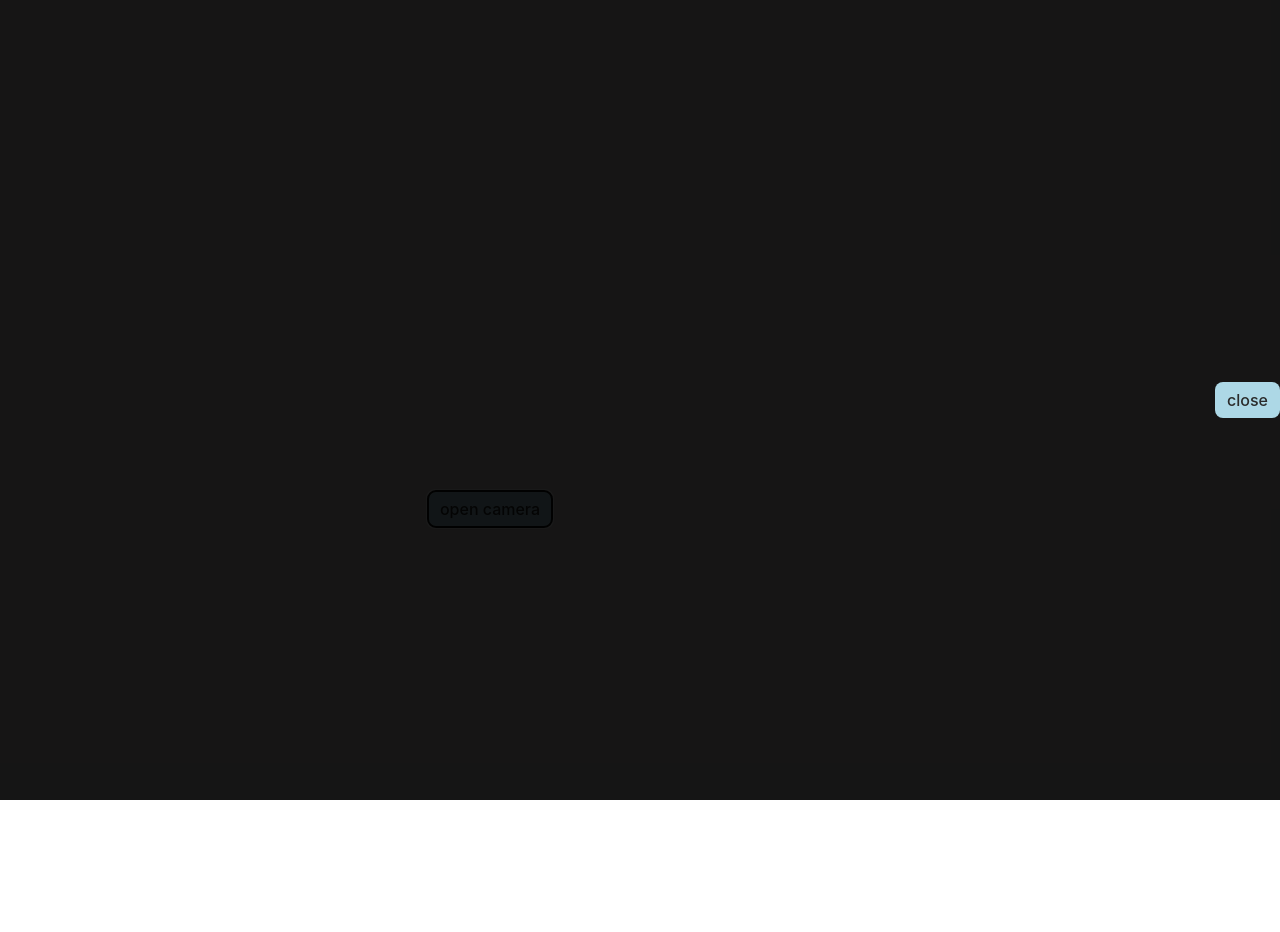
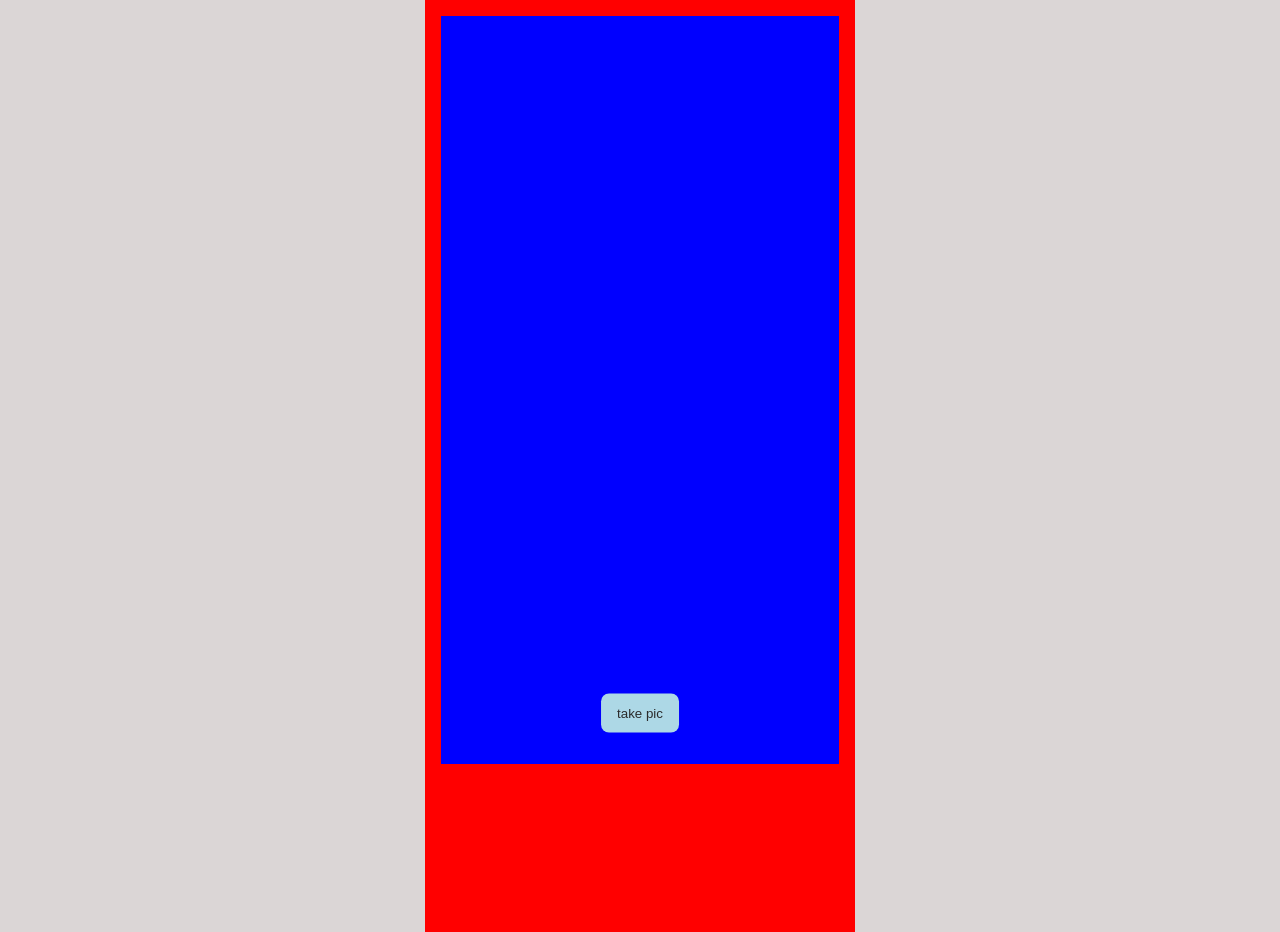
Before and after one commit to mfghir/task-pwa, a React (Vite) app: page / in a window 1280 px wide. Both pictures are taken after a click on the button "open camera". Before the commit the page ends 800 px from the top, so only its background shows below. Built offline with nearby package versions, Linux system fonts and the light colour scheme; no server answers.

Commit message:
test style

```diff
--- a/src/App.css
+++ /dev/null
@@ -1,59 +0,0 @@
-* {
-  padding: 0;
-  margin: 0;
-  box-sizing: border-box;
-}
-
-.App {
-  width: 100vw;
-  min-height: 100vh;
-  background: #dbd6d6;
-
-  display: flex;
-  justify-content: center;
-  align-items: center;
-}
-
-.btn {
-  border: none;
-  outline: none;
-  background: lightblue;
-
-  color: #2b2b2b;
-  text-align: center;
-  margin: 0 auto;
-
-  padding: 8px 12px;
-  border-radius: 8px;
-}
-
-.result {
-  position: fixed;
-  top: 0;
-  left: 100%;
-
-  width: 100%;
-  height: 100%;
-  display: flex;
-
-  align-items: center;
-  background-color: rgba(0, 0, 0, 0.9);
-  transition: .4s;
-}
-
-.result.hasPhoto {
-  left: 0;
-}
-
-video {
-  width: 100%;
-  min-width: 100%;
-  height: auto;
-
-}
-
-
-canvas {
-  width: 100%;
-  height: auto;
-}
--- a/src/App.jsx
+++ b/src/App.jsx
@@ -1,9 +1,8 @@
 import { useEffect, useRef, useState } from "react";
-import reactLogo from "./assets/react.svg";
-import "./App.css";
 
 function App() {
   const [hasPhoto, setHasPhoto] = useState(false);
+  const [openCamera, setOpenCamera] = useState(false);
   const videoRef = useRef(null);
   const photoRef = useRef(null);
 
@@ -33,6 +32,7 @@ function App() {
     let ctx = photo.getContext("2d");
     ctx.drawImage(video, 0, 0, width, height);
     setHasPhoto(true);
+    setOpenCamera(false)
   };
 
   const closeHandler = () => {
@@ -47,10 +47,24 @@ function App() {
   }, [videoRef]);
 
   return (
-    <div className="App">
-      <div className="camera">
+    <main className="App">
+      <section className="main">
+        <div className="camera-box">
+          <div className={`camera ${openCamera ? "showOn" : "showOff"}`}>
             <video ref={videoRef}></video>
             <button className="btn" onClick={takePhoto}>
+              take pic
+            </button>
+          </div>
+
+          <p>
+            Lorem ipsum dolor sit amet consectetur adipisicing elit. Dolorem
+            incidunt repudiandae porro ullam, quis inventore, culpa suscipit
+            quibusdam laudantium sequi qui tempora quam assumenda ipsa.
+          </p>
+          <img src="../public/img/car.png" alt="car" />
+          {/* <button className="btn" onClick={takePhoto}> */}
+          <button className="btn" onClick={() => setOpenCamera(!openCamera)}>
             open camera
           </button>
         </div>
@@ -61,7 +75,8 @@ function App() {
             close
           </button>
         </div>
-    </div>
+      </section>
+    </main>
   );
 }
 
--- a/src/index.css
+++ b/src/index.css
@@ -1,70 +1,137 @@
-:root {
-  font-family: Inter, Avenir, Helvetica, Arial, sans-serif;
-  font-size: 16px;
-  line-height: 24px;
-  font-weight: 400;
-
-  color-scheme: light dark;
-  color: rgba(255, 255, 255, 0.87);
-  background-color: #242424;
-
-  font-synthesis: none;
-  text-rendering: optimizeLegibility;
-  -webkit-font-smoothing: antialiased;
-  -moz-osx-font-smoothing: grayscale;
-  -webkit-text-size-adjust: 100%;
+* {
+  padding: 0;
+  margin: 0;
+  box-sizing: border-box;
 }
 
-a {
-  font-weight: 500;
-  color: #646cff;
-  text-decoration: inherit;
-}
-a:hover {
-  color: #535bf2;
+.App {
+  width: 100%;
+  min-height: 100vh;
+  background: #dbd6d6;
+
+  display: flex;
+  justify-content: center;
+  align-items: center;
+
+  overflow: hidden;
 }
 
-body {
-  margin: 0;
-  display: flex;
-  place-items: center;
-  min-width: 320px;
-  min-height: 100vh;
+.main {
+  width: 100%;
+  max-width: 430px;
+  min-height: 932px;
+
+  height: auto;
+  position: relative;
+
+  overflow: hidden;
+  background: red;
+  padding: 16px;
 }
 
-h1 {
-  font-size: 3.2em;
-  line-height: 1.1;
+.camera-box {
+  position: relative;
+
+  display: flex;
+  justify-content: center;
+  align-items: center;
+  flex-direction: column;
 }
 
-button {
+.camera-box p {
+  background: #F1F2F2;
+  padding: 8px;
+  font-size: 16px;
+
   border-radius: 8px;
-  border: 1px solid transparent;
-  padding: 0.6em 1.2em;
-  font-size: 1em;
-  font-weight: 500;
-  font-family: inherit;
-  background-color: #1a1a1a;
-  cursor: pointer;
-  transition: border-color 0.25s;
-}
-button:hover {
-  border-color: #646cff;
-}
-button:focus,
-button:focus-visible {
-  outline: 4px auto -webkit-focus-ring-color;
 }
 
-@media (prefers-color-scheme: light) {
-  :root {
-    color: #213547;
-    background-color: #ffffff;
-  }
-  a:hover {
-    color: #747bff;
-  }
-  button {
-    background-color: #f9f9f9;
-  }
+.camera-box img {
+  width: 100%;
+  margin: 12px 0;
+  border-radius: 8px;
 }
+
+
+.btn {
+  border: none;
+  outline: none;
+  background: lightblue;
+
+  color: #2b2b2b;
+  text-align: center;
+  margin: 0 auto;
+
+  padding: 12px 16px;
+  border-radius: 8px;
+  margin: 0 auto;
+}
+
+.camera {
+  background: blue;
+  width: 100%;
+  /* min-width: 100%; */
+  height: 100%;
+
+  position: absolute;
+  top: 0;
+  left: 0;
+
+  z-index: 1;
+  display: flex;
+  justify-content: center;
+  align-items: center;
+}
+
+.camera>button {
+  position: absolute;
+  bottom: 12px;
+  left: 50%;
+
+  transform: translate(-50%, -50%);
+}
+
+.showOn {
+  display: block;
+}
+
+.showOff {
+  display: none;
+}
+
+video {
+  width: 100%;
+  min-width: 100%;
+  height: 100%;
+
+}
+
+.result {
+  position: absolute;
+  top: 0;
+  left: 0;
+  display: none;
+
+gap: 16px;
+  width: 100%;
+  height: 100%;
+  /* display: flex; */
+
+  align-items: center;
+  background-color: rgba(0, 0, 0, 0.9);
+  transition: .4s;
+}
+
+.result.hasPhoto {
+  /* left: 0; */
+  display: flex;
+  justify-content: center;
+  align-items: center;
+  flex-direction: column;
+}
+
+
+canvas {
+  width: 100%;
+  height: 100%;
+}
```
Also changed, not shown: public/img/car.png (added). Lines whose indentation alone changed are shown as unchanged.
